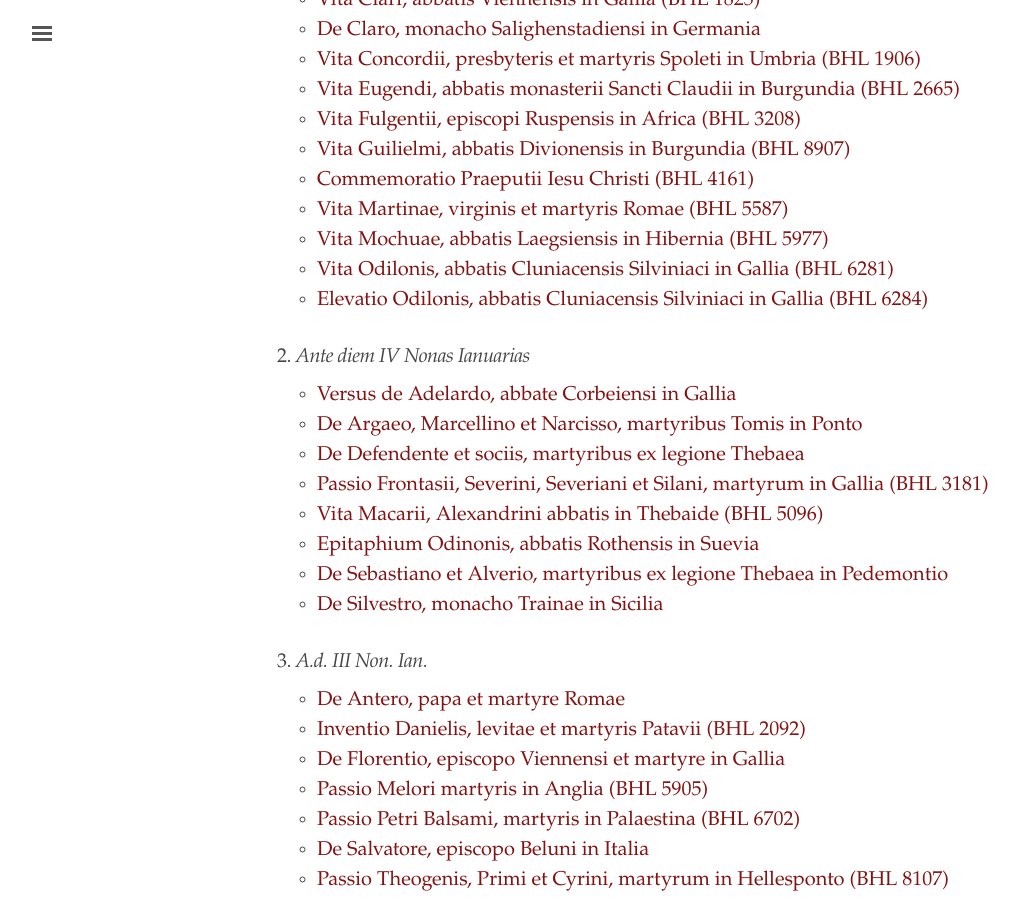
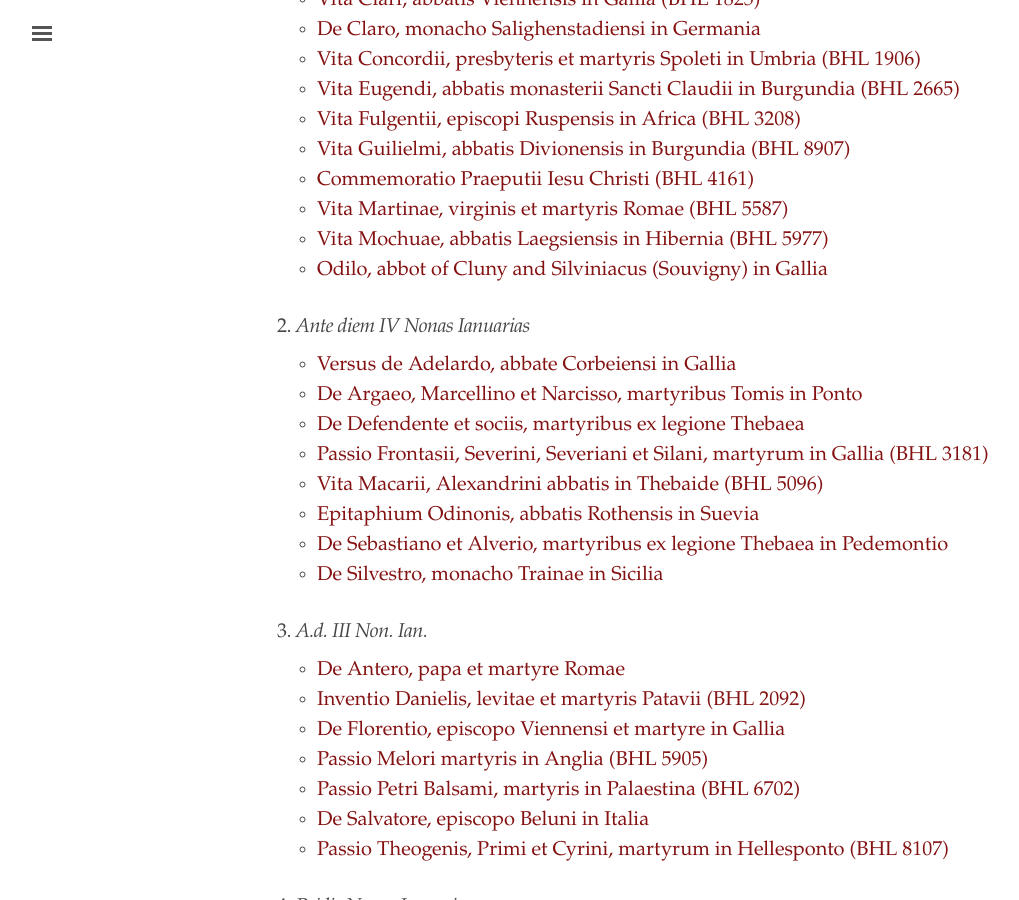
Before and after one commit to cjkoepke1/latin-hagiography, a Jekyll site: the page built from index.md, in a window 1280 px wide and 900 px high, scrolled down 590 px. Shown: the whole window, without its empty margins (3-1022 px from the left). Built offline with Jekyll 4.4.1, drawn with Linux system fonts in a browser that asks for light colours.

Commit message:
Updated link to Odilo of Cluny

```diff
--- a/index.md
+++ b/index.md
@@ -25,8 +25,7 @@ title: "Latin Hagiography"
 - [Commemoratio Praeputii Iesu Christi (BHL 4161)](https://cjkoepke1.github.io/latin-hagiography/texts/commemoratio-praeputii-christi/)
 - [Vita Martinae, virginis et martyris Romae (BHL 5587)](https://cjkoepke1.github.io/latin-hagiography/texts/vita-martinae/)
 - [Vita Mochuae, abbatis Laegsiensis in Hibernia (BHL 5977)](https://cjkoepke1.github.io/latin-hagiography/texts/vita-mochuae/)
-- [Vita Odilonis, abbatis Cluniacensis Silviniaci in Gallia (BHL 6281)](https://cjkoepke1.github.io/latin-hagiography/texts/vita-odilonis/)
-- [Elevatio Odilonis, abbatis Cluniacensis Silviniaci in Gallia (BHL 6284)](https://cjkoepke1.github.io/latin-hagiography/texts/elevatio-odilonis/)
+- [Odilo, abbot of Cluny and Silviniacus (Souvigny) in Gallia](https://cjkoepke1.github.io/latin-hagiography/saints/odilo-cluniacensis/)
 
 ### 2. *Ante diem IV Nonas Ianuarias*
 
```
